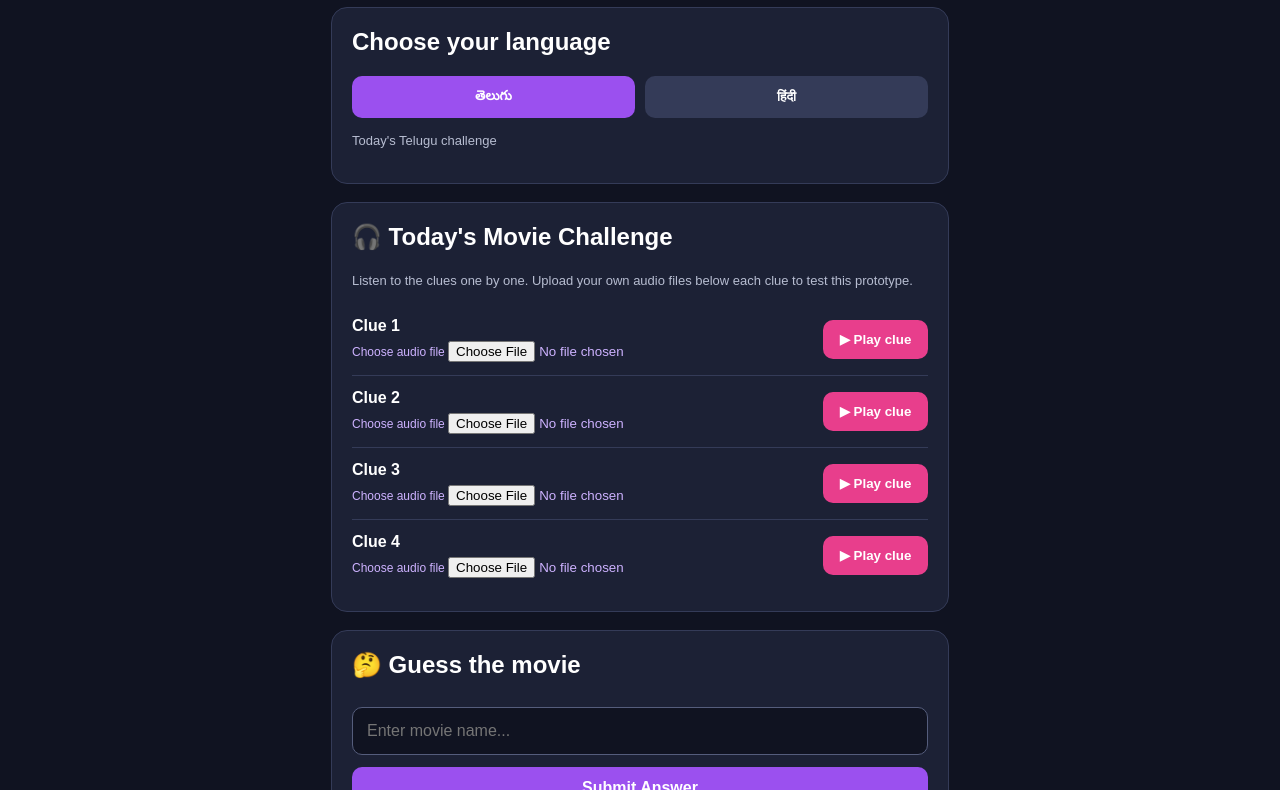
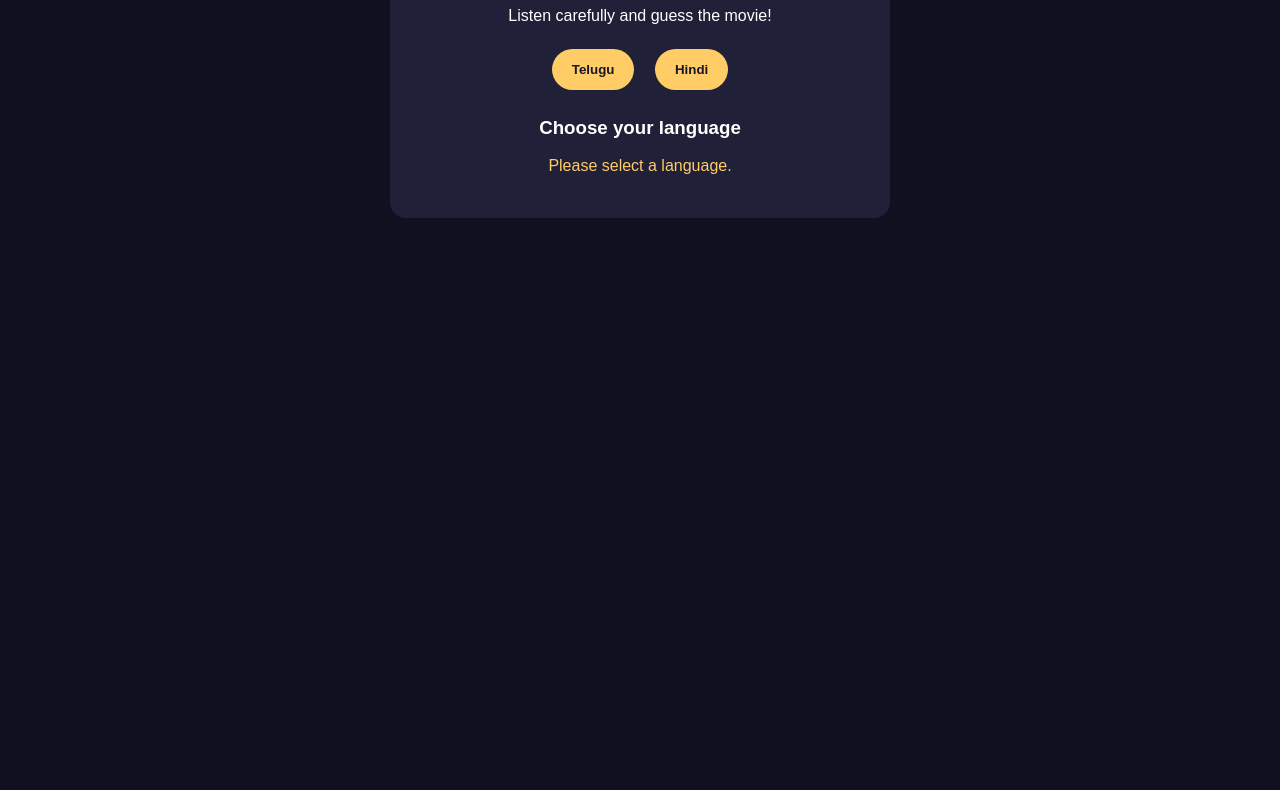
Before and after one commit to reelriddle/reel---riddle, a plain HTML site: page index.html in a window 1280 px wide. Shown: the part 132-922 px from the top of the page. After the commit the page ends 800 px from the top, so only its background shows below. Drawn offline with nearby package versions, Linux system fonts and the light colour scheme.

Commit message:
Update index.html

```diff
--- a/index.html
+++ b/index.html
@@ -4,173 +4,157 @@
 <head>
 <meta charset="UTF-8">
 <meta name="viewport" content="width=device-width, initial-scale=1.0">
-  <title>Reel Riddle | Movie Guessing Challenge</title>
+<title>Reel Riddle</title>
+<script src="https://cdn.jsdelivr.net/npm/@supabase/supabase-js@2"></script>
 <style>
-    * { box-sizing: border-box; }
 body {
-      margin: 0; font-family: Arial, sans-serif;
-      background: #101321; color: white;
+  font-family: Arial, sans-serif;
+  background: #101020;
+  color: white;
+  text-align: center;
+  padding: 25px 15px;
 }
-    header {
-      text-align: center; padding: 25px 15px;
-      background: linear-gradient(135deg, #7028e4, #e13c83);
+.container {
+  max-width: 450px;
+  margin: auto;
+  background: #202038;
+  padding: 25px;
+  border-radius: 16px;
 }
-    header h1 { margin: 0; font-size: 32px; }
-    header p { margin: 8px 0 0; }
-    main { max-width: 650px; margin: 25px auto; padding: 0 16px; }
-    .panel {
-      background: #1c2135; border: 1px solid #343b58;
-      border-radius: 16px; padding: 20px; margin-bottom: 18px;
+h1 { color: #ffcc66; }
+button {
+  padding: 13px 20px;
+  margin: 8px;
+  border: none;
+  border-radius: 25px;
+  background: #ffcc66;
+  color: #171727;
+  font-weight: bold;
+  cursor: pointer;
 }
-    h2 { margin-top: 0; }
-    .languages { display: flex; gap: 10px; }
-    button {
-      border: 0; border-radius: 10px; padding: 12px 16px;
-      font-weight: bold; cursor: pointer;
+.clue {
+  background: #30304b;
+  padding: 10px;
+  margin: 12px 0;
+  border-radius: 10px;
 }
-    .language { flex: 1; background: #343b58; color: white; }
-    .language.active { background: #9b50ef; }
-    .clue {
-      display: flex; align-items: center; justify-content: space-between;
-      gap: 12px; padding: 13px 0; border-bottom: 1px solid #343b58;
-    }
-    .clue:last-child { border-bottom: 0; }
-    .play { background: #e83e8c; color: white; min-width: 105px; }
-    .upload { color: #cdb2ff; font-size: 12px; display: block; margin-top: 6px; }
-    input[type="text"] {
-      width: 100%; padding: 14px; border-radius: 10px;
-      border: 1px solid #555d7c; background: #101321;
-      color: white; font-size: 16px; margin: 8px 0 12px;
-    }
-    .submit { width: 100%; background: #9b50ef; color: white; font-size: 16px; }
-    .note { color: #b7bdd1; font-size: 13px; line-height: 1.5; }
-    #result { margin-top: 15px; font-weight: bold; line-height: 1.6; }
-    footer { text-align: center; color: #9da5bf; padding: 20px; font-size: 12px; }
+#status { margin: 18px 0; color: #ffcc66; }
 </style>
 </head>
 <body>
-  <header>
-    <h1>🎬 REEL RIDDLE</h1>
-    <p>Listen to the clues. Guess the movie. Beat the challenge!</p>
-  </header>
+<div class="container">
+  <h1>🎬 Reel Riddle</h1>
+  <p>Listen carefully and guess the movie!</p>
 
-  <main>
-    <section class="panel">
-      <h2>Choose your language</h2>
-      <div class="languages">
-        <button class="language active" onclick="chooseLanguage('Telugu', this)">తెలుగు</button>
-        <button class="language" onclick="chooseLanguage('Hindi', this)">हिंदी</button>
+  <button onclick="selectLanguage('Telugu')">Telugu</button>
+  <button onclick="selectLanguage('Hindi')">Hindi</button>
+
+  <h3 id="languageTitle">Choose your language</h3>
+  <div id="status">Please select a language.</div>
+  <div id="clues"></div>
+  <p id="answerMessage"></p>
 </div>
-      <p class="note" id="languageLabel">Today's Telugu challenge</p>
-    </section>
-
-    <section class="panel">
-      <h2>🎧 Today's Movie Challenge</h2>
-      <p class="note">Listen to the clues one by one. Upload your own audio files below each clue to test this prototype.</p>
-      <div id="clues"></div>
-    </section>
-
-    <section class="panel">
-      <h2>🤔 Guess the movie</h2>
-      <input id="guess" type="text" placeholder="Enter movie name...">
-      <button class="submit" onclick="submitGuess()">Submit Answer</button>
-      <div id="result"></div>
-      <p class="note">Scoring: Clue 1 = 100 points · Clue 2 = 75 · Clue 3 = 50 · Clue 4 = 25</p>
-    </section>
-  </main>
-
-  <footer>Reel Riddle · A daily movie guessing game</footer>
-
-  <script>
-    let language = "Telugu";
-    let currentClue = 1;
-    let answer = "Baahubali";
-    let audioUrls = {};
-
-    const challenges = {
-      Telugu: { answer: "Baahubali" },
-      Hindi: { answer: "3 Idiots" }
-    };
-
-    function renderClues() {
-      const area = document.getElementById("clues");
-      area.innerHTML = "";
-      for (let i = 1; i <= 4; i++) {
-        const row = document.createElement("div");
-        row.className = "clue";
-        row.innerHTML = `
-          <div>
-            <strong>Clue ${i}</strong>
-            <label class="upload">Choose audio file
-              <input type="file" accept="audio/*" onchange="loadAudio(event, ${i})">
-            </label>
-          </div>
-          <button class="play" onclick="playClue(${i})">▶ Play clue</button>
-        `;
-        area.appendChild(row);
-      }
-    }
-
-    function chooseLanguage(value, button) {
-      language = value;
-      currentClue = 1;
-      answer = challenges[value].answer;
-      document.querySelectorAll(".language").forEach(b => b.classList.remove("active"));
-      button.classList.add("active");
-      document.getElementById("languageLabel").textContent = "Today's " + value + " challenge";
-      document.getElementById("result").textContent = "";
-      document.getElementById("guess").value = "";
-      renderClues();
-    }
-
-    function loadAudio(event, number) {
-      const file = event.target.files[0];
-      if (!file) return;
-      if (audioUrls[number]) URL.revokeObjectURL(audioUrls[number]);
-      audioUrls[number] = URL.createObjectURL(file);
-      event.target.parentElement.firstChild.textContent = file.name;
-    }
-
-    function playClue(number) {
-      if (!audioUrls[number]) {
-        alert("Please choose an audio file for Clue " + number + " first.");
-        return;
-      }
-      currentClue = Math.max(currentClue, number);
-      const audio = new Audio(audioUrls[number]);
-      audio.play();
-    }
-
-    function submitGuess() {
-      const guess = document.getElementById("guess").value.trim();
-      const result = document.getElementById("result");
-      if (!guess) {
-        result.textContent = "Please enter your movie guess.";
-        return;
-      }
-      if (guess.toLowerCase() === answer.toLowerCase()) {
-        const points = [0, 100, 75, 50, 25][currentClue];
-        result.textContent = "🎉 Correct! You scored " + points + " points!";
-      } else {
-        result.textContent = "Not quite! Try listening to another clue.";
-      }
-    }
-
-    renderClues();
-  </script>
-  <script src="https://cdn.jsdelivr.net/npm/@supabase/supabase-js@2"></script>
 
 <script>
 const SUPABASE_URL = "https://fnrpbipybkraazuvthpd.supabase.co";
-
 const SUPABASE_KEY = "sb_publishable_Uarpo7EMMahoVKUOXQ1a2g_fVa5czZc";
 
-const supabaseClient = window.supabase.createClient(
-    SUPABASE_URL,
-    SUPABASE_KEY
-);
+const db = window.supabase.createClient(SUPABASE_URL, SUPABASE_KEY);
 
-console.log("Reel Riddle connected to Supabase!");
+let currentChallenge = null;
+let currentAudio = null;
+
+function getLocalDate() {
+  const now = new Date();
+  const year = now.getFullYear();
+  const month = String(now.getMonth() + 1).padStart(2, "0");
+  const day = String(now.getDate()).padStart(2, "0");
+  return `${year}-${month}-${day}`;
+}
+
+async function selectLanguage(language) {
+  document.getElementById("languageTitle").textContent = language + " Challenge";
+  document.getElementById("status").textContent = "Loading challenge...";
+  document.getElementById("clues").innerHTML = "";
+  document.getElementById("answerMessage").textContent = "";
+
+  if (currentAudio) {
+    currentAudio.pause();
+    currentAudio = null;
+  }
+
+  const today = getLocalDate();
+
+  const { data, error } = await db
+    .from("daily_challenges")
+    .select("id, challenge_date, language, audio_paths")
+    .eq("challenge_date", today)
+    .eq("language", language)
+    .maybeSingle();
+
+  if (error) {
+    document.getElementById("status").textContent =
+      "Error loading challenge: " + error.message;
+    return;
+  }
+
+  if (!data) {
+    document.getElementById("status").textContent =
+      "No " + language + " challenge published for today.";
+    return;
+  }
+
+  if (!Array.isArray(data.audio_paths) || data.audio_paths.length < 4) {
+    document.getElementById("status").textContent =
+      "The challenge does not have all four audio clues.";
+    return;
+  }
+
+  currentChallenge = data;
+  document.getElementById("status").textContent =
+    "Today's challenge is ready!";
+
+  const clues = document.getElementById("clues");
+
+  for (let i = 0; i < 4; i++) {
+    const item = document.createElement("div");
+    item.className = "clue";
+
+    const button = document.createElement("button");
+    button.textContent = "▶ Play Clue " + (i + 1);
+    button.onclick = () => playClue(i);
+
+    item.appendChild(button);
+    clues.appendChild(item);
+  }
+
+  document.getElementById("answerMessage").textContent =
+    "Answer checking is being connected securely.";
+}
+
+function playClue(index) {
+  if (!currentChallenge || !currentChallenge.audio_paths[index]) {
+    document.getElementById("status").textContent =
+      "This audio clue is not available.";
+    return;
+  }
+
+  if (currentAudio) {
+    currentAudio.pause();
+    currentAudio.currentTime = 0;
+  }
+
+  currentAudio = new Audio(currentChallenge.audio_paths[index]);
+
+  currentAudio.play().then(() => {
+    document.getElementById("status").textContent =
+      "Playing Clue " + (index + 1);
+  }).catch(error => {
+    document.getElementById("status").textContent =
+      "Audio could not play. Please check the uploaded audio file.";
+    console.error(error);
+  });
+}
 </script>
 </body>
 </html>
```
Lines whose indentation alone changed are shown as unchanged.
